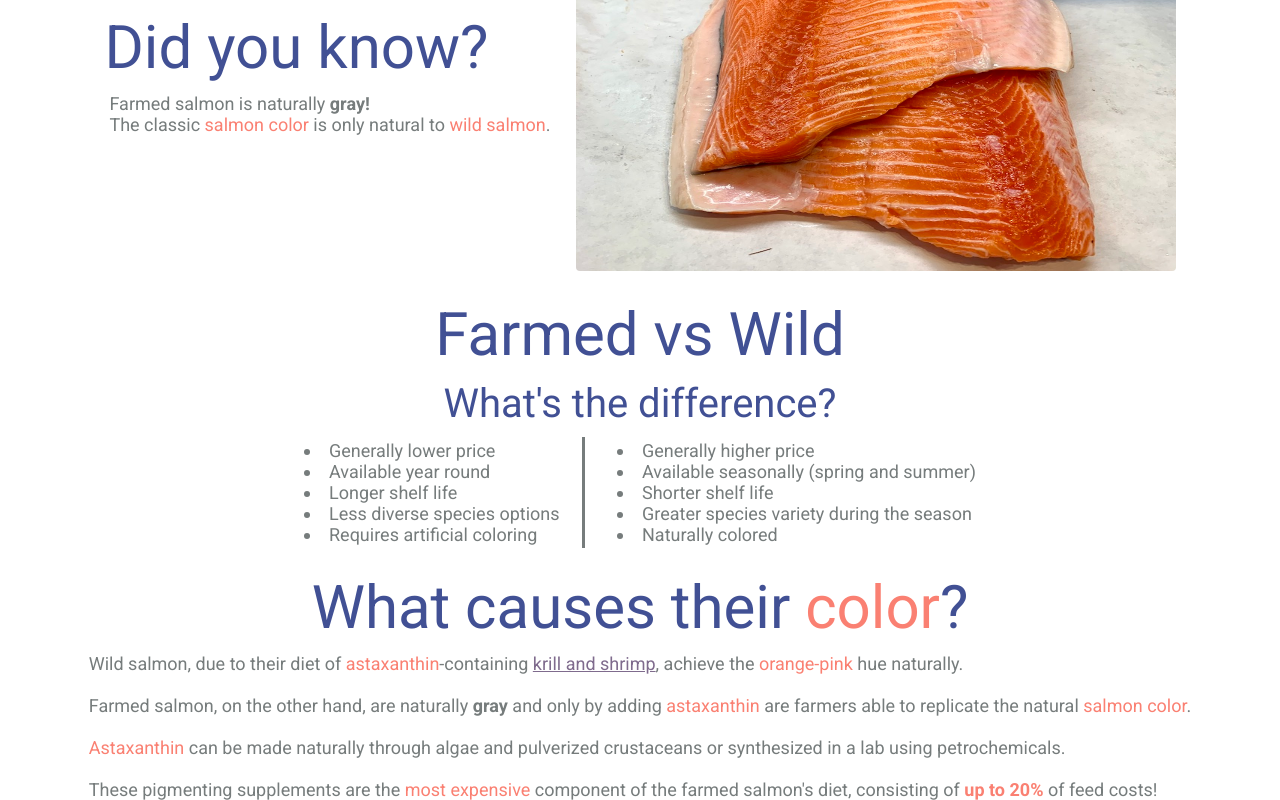
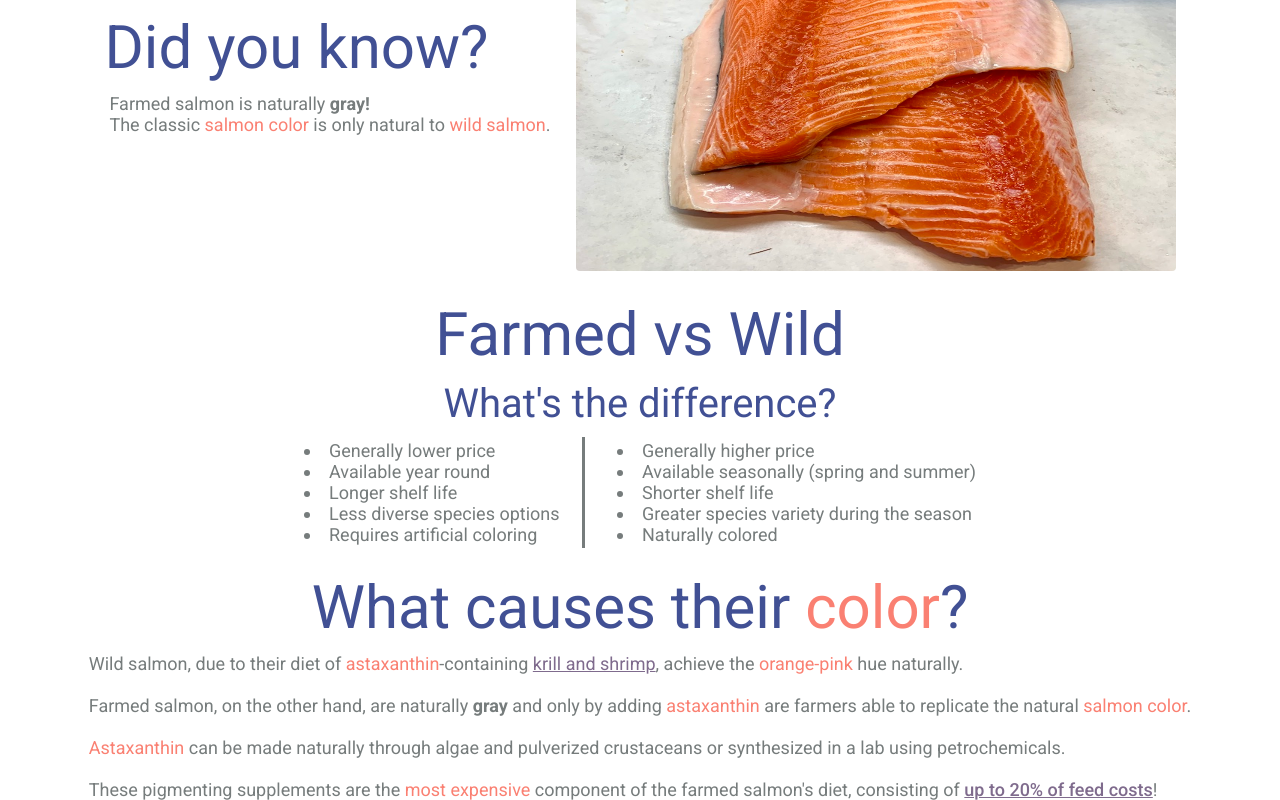
Before and after one commit to sungyotkim/gray-salmon-please, a React (Vite) app in the folder gray-salmon-please/: page / in a window 1280 px wide. Shown: the part 260-1060 px from the top of the page. Built offline with nearby package versions, Linux system fonts and the light colour scheme.

Commit message:
add relevent link

```diff
--- a/gray-salmon-please/src/components/MainContentBody/ColorExplanation/ColorExplanation.tsx
+++ b/gray-salmon-please/src/components/MainContentBody/ColorExplanation/ColorExplanation.tsx
@@ -62,8 +62,14 @@ export const ColorExplanation: React.FC<ColorExplanationProps> = ({}) => {
             These pigmenting supplements are the{" "}
             <span className="salmon-text">most expensive</span> component of the
             farmed salmon's diet, consisting of{" "}
-            <span className="salmon-text bold-text">up to 20%</span> of feed
-            costs!
+            <a
+              className="rum-text underline-text"
+              href="https://journals.plos.org/plosone/article?id=10.1371/journal.pone.0019032"
+              target={"_blank"}
+            >
+              up to 20% of feed costs
+            </a>
+            !
           </p>
         </div>
       </div>
--- a/gray-salmon-please/src/index.css
+++ b/gray-salmon-please/src/index.css
@@ -67,6 +67,10 @@ p {
   color: var(--salmon-color);
 }
 
+.rum-text {
+  color: var(--rum-color);
+}
+
 .bold-text {
   font-weight: bold;
 }
```
